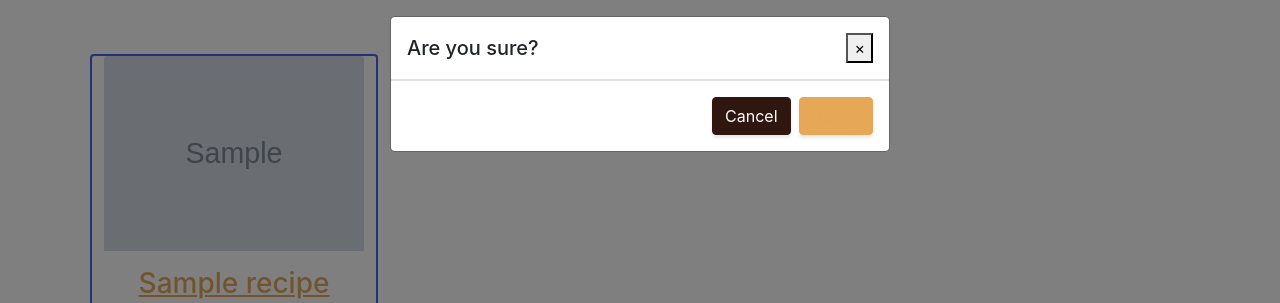
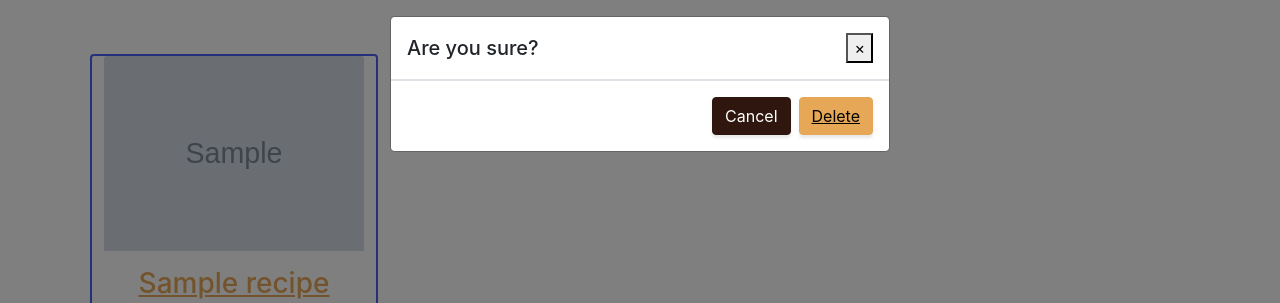
Before and after one commit to cosminaserbanica/CI-MS3-MyVegetarianChoice, a Flask app: template templates/my_recipes.html in a window 1280 px wide, after a click on "Delete". Shown: the part 316-619 px from the top of the page. Run offline with Flask 2, Linux system fonts and the light colour scheme; the template is opened without the code that fills it: most values are stand-ins (such as "Sample title", 1, 10 or a date in 2020); grey boxes marked "Sample" are stand-in pictures; some libraries are stand-ins or nearby versions.

Commit message:
Add color to delete button text

```diff
--- a/templates/edit_profile.html
+++ b/templates/edit_profile.html
@@ -68,7 +68,7 @@
             <div class="modal-footer">
               <button type="button" class="btn btn-secondary" data-dismiss="modal">Cancel</button>
               <button type="button" class="btn btn-primary">
-                <a href="{{ url_for('delete_profile', username=user.username) }}">Delete</a></button>
+                <a href="{{ url_for('delete_profile', username=user.username) }}" style="color: black;">Delete</a></button>
             </div>
           </div>
         </div>
--- a/templates/my_recipes.html
+++ b/templates/my_recipes.html
@@ -50,7 +50,7 @@
                     <div class="modal-footer">
                       <button type="button" class="btn btn-secondary" data-dismiss="modal">Cancel</button>
                       <button type="button" class="btn btn-primary">
-                        <a href="{{ url_for('delete_recipe', recipe_id=recipe._id) }}" type="button">Delete</a></button>
+                        <a href="{{ url_for('delete_recipe', recipe_id=recipe._id) }}" type="button" style="color: black;">Delete</a></button>
                     </div>
                   </div>
                 </div>
```
